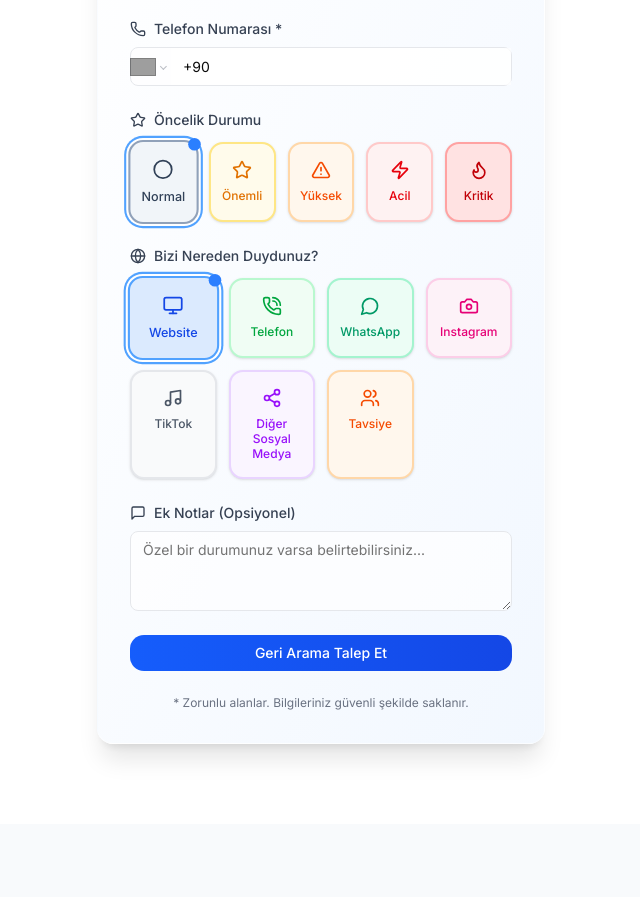
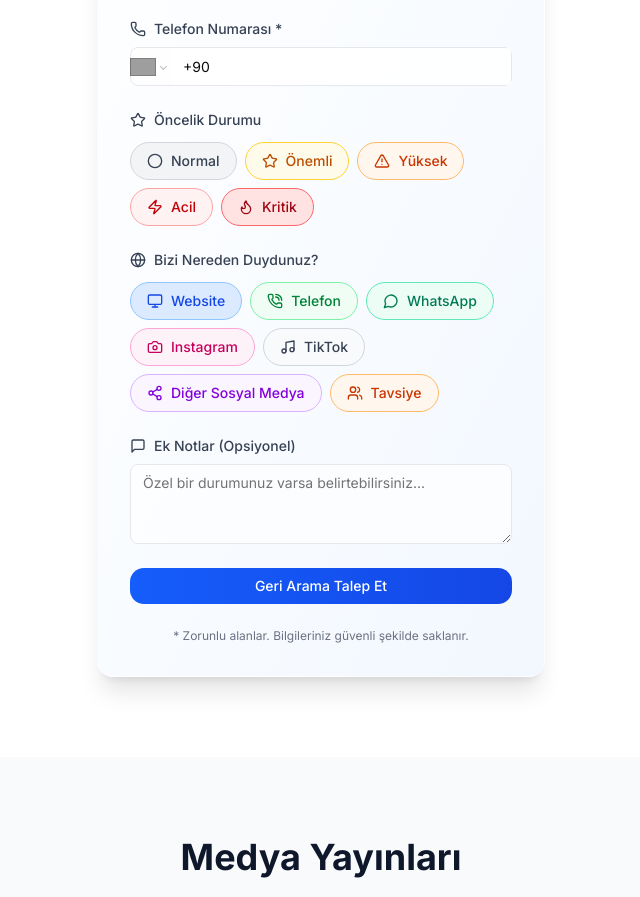
Before and after one commit to vassimdr/dr-sahin-durmus-website, a Next.js app: page / in a window 1280 px wide. Shown: the part 4200-5097 px from the top of the page, without its empty margins (319-959 px from the left). Built offline with nearby package versions, Linux system fonts and the light colour scheme; no server answers; grey boxes are pictures that could not be loaded.

Commit message:
Butonlari zarif pill tasarimina cevir - minimalist ve site tasarimina uygun

```diff
--- a/src/components/home/CallbackForm.tsx
+++ b/src/components/home/CallbackForm.tsx
@@ -37,53 +37,53 @@ interface CallbackFormProps {
   className?: string;
 }
 
-// Dinamik konfigürasyon - Daha zarif ikonlar ve renkler
+// Dinamik konfigürasyon - Zarif pill-shaped butonlar
 const PRIORITY_OPTIONS = [
   {
     value: 1,
     label: 'Normal',
     icon: Circle,
-    color: 'bg-slate-50 text-slate-600 border-slate-200 hover:bg-slate-100 hover:border-slate-300',
-    selectedColor: 'bg-slate-100 text-slate-700 border-slate-400 shadow-sm'
+    color: 'bg-gray-50 text-gray-600 border-gray-200',
+    selectedColor: 'bg-gray-100 text-gray-700 border-gray-300'
   },
   {
     value: 2,
     label: 'Önemli',
     icon: Star,
-    color: 'bg-amber-50 text-amber-600 border-amber-200 hover:bg-amber-100 hover:border-amber-300',
-    selectedColor: 'bg-amber-100 text-amber-700 border-amber-400 shadow-sm'
+    color: 'bg-amber-50 text-amber-600 border-amber-200',
+    selectedColor: 'bg-amber-100 text-amber-700 border-amber-300'
   },
   {
     value: 3,
     label: 'Yüksek',
     icon: AlertTriangle,
-    color: 'bg-orange-50 text-orange-600 border-orange-200 hover:bg-orange-100 hover:border-orange-300',
-    selectedColor: 'bg-orange-100 text-orange-700 border-orange-400 shadow-sm'
+    color: 'bg-orange-50 text-orange-600 border-orange-200',
+    selectedColor: 'bg-orange-100 text-orange-700 border-orange-300'
   },
   {
     value: 4,
     label: 'Acil',
     icon: Zap,
-    color: 'bg-red-50 text-red-600 border-red-200 hover:bg-red-100 hover:border-red-300',
-    selectedColor: 'bg-red-100 text-red-700 border-red-400 shadow-sm'
+    color: 'bg-red-50 text-red-600 border-red-200',
+    selectedColor: 'bg-red-100 text-red-700 border-red-300'
   },
   {
     value: 5,
     label: 'Kritik',
     icon: Flame,
-    color: 'bg-red-100 text-red-700 border-red-300 hover:bg-red-200 hover:border-red-400',
-    selectedColor: 'bg-red-200 text-red-800 border-red-500 shadow-md'
+    color: 'bg-red-100 text-red-700 border-red-300',
+    selectedColor: 'bg-red-200 text-red-800 border-red-400'
   }
 ];
 
 const SOURCE_OPTIONS = [
-  { value: 'website', label: 'Website', icon: Monitor, color: 'bg-blue-50 text-blue-600 border-blue-200 hover:bg-blue-100' },
-  { value: 'phone', label: 'Telefon', icon: PhoneCall, color: 'bg-green-50 text-green-600 border-green-200 hover:bg-green-100' },
-  { value: 'whatsapp', label: 'WhatsApp', icon: MessageCircle, color: 'bg-emerald-50 text-emerald-600 border-emerald-200 hover:bg-emerald-100' },
-  { value: 'instagram', label: 'Instagram', icon: Camera, color: 'bg-pink-50 text-pink-600 border-pink-200 hover:bg-pink-100' },
-  { value: 'tiktok', label: 'TikTok', icon: Music, color: 'bg-gray-50 text-gray-600 border-gray-200 hover:bg-gray-100' },
-  { value: 'social', label: 'Diğer Sosyal Medya', icon: Share2, color: 'bg-purple-50 text-purple-600 border-purple-200 hover:bg-purple-100' },
-  { value: 'referral', label: 'Tavsiye', icon: Users, color: 'bg-orange-50 text-orange-600 border-orange-200 hover:bg-orange-100' }
+  { value: 'website', label: 'Website', icon: Monitor, color: 'bg-blue-50 text-blue-600 border-blue-200', selectedColor: 'bg-blue-100 text-blue-700 border-blue-300' },
+  { value: 'phone', label: 'Telefon', icon: PhoneCall, color: 'bg-green-50 text-green-600 border-green-200', selectedColor: 'bg-green-100 text-green-700 border-green-300' },
+  { value: 'whatsapp', label: 'WhatsApp', icon: MessageCircle, color: 'bg-emerald-50 text-emerald-600 border-emerald-200', selectedColor: 'bg-emerald-100 text-emerald-700 border-emerald-300' },
+  { value: 'instagram', label: 'Instagram', icon: Camera, color: 'bg-pink-50 text-pink-600 border-pink-200', selectedColor: 'bg-pink-100 text-pink-700 border-pink-300' },
+  { value: 'tiktok', label: 'TikTok', icon: Music, color: 'bg-gray-50 text-gray-600 border-gray-200', selectedColor: 'bg-gray-100 text-gray-700 border-gray-300' },
+  { value: 'social', label: 'Diğer Sosyal Medya', icon: Share2, color: 'bg-purple-50 text-purple-600 border-purple-200', selectedColor: 'bg-purple-100 text-purple-700 border-purple-300' },
+  { value: 'referral', label: 'Tavsiye', icon: Users, color: 'bg-orange-50 text-orange-600 border-orange-200', selectedColor: 'bg-orange-100 text-orange-700 border-orange-300' }
 ];
 
 export default function CallbackForm({ className = '' }: CallbackFormProps) {
@@ -292,81 +292,63 @@ export default function CallbackForm({ className = '' }: CallbackFormProps) {
           </div>
         </div>
 
-        {/* Öncelik Durumu - Zarif Butonlar */}
+        {/* Öncelik Durumu - Zarif Pill Butonlar */}
         <div className="space-y-3">
           <Label className="text-sm font-medium text-gray-700 flex items-center gap-2">
             <Star className="w-4 h-4" />
             Öncelik Durumu
           </Label>
-          <div className="grid grid-cols-2 sm:grid-cols-3 lg:grid-cols-5 gap-3">
+          <div className="flex flex-wrap gap-2">
             {PRIORITY_OPTIONS.map((option) => {
               const IconComponent = option.icon;
               const isSelected = formData.priority === option.value;
 
               return (
-                <motion.button
+                <button
                   key={option.value}
                   type="button"
                   onClick={() => handleInputChange('priority', option.value)}
                   disabled={isSubmitting}
-                  whileHover={{ scale: 1.02 }}
-                  whileTap={{ scale: 0.98 }}
-                  className={`relative p-4 rounded-xl border-2 transition-all duration-300 flex flex-col items-center gap-2 text-sm font-medium min-h-[80px] ${
+                  className={`inline-flex items-center gap-2 px-4 py-2 rounded-full border text-sm font-medium transition-all duration-200 ${
                     isSelected
-                      ? `${option.selectedColor} ring-2 ring-blue-400 ring-offset-2 transform scale-105`
-                      : `${option.color} hover:transform hover:scale-102`
-                  } disabled:opacity-30 disabled:cursor-not-allowed disabled:transform-none shadow-sm hover:shadow-md`}
+                      ? option.selectedColor
+                      : `${option.color} hover:${option.selectedColor}`
+                  } disabled:opacity-50 disabled:cursor-not-allowed`}
                 >
-                  <IconComponent className="w-5 h-5" />
-                  <span className="text-xs leading-tight text-center">{option.label}</span>
-                  {isSelected && (
-                    <motion.div
-                      initial={{ scale: 0 }}
-                      animate={{ scale: 1 }}
-                      className="absolute -top-1 -right-1 w-3 h-3 bg-blue-500 rounded-full"
-                    />
-                  )}
-                </motion.button>
+                  <IconComponent className="w-4 h-4" />
+                  <span>{option.label}</span>
+                </button>
               );
             })}
           </div>
         </div>
 
-        {/* Bizi Nereden Duydunuz - Zarif Butonlar */}
+        {/* Bizi Nereden Duydunuz - Zarif Pill Butonlar */}
         <div className="space-y-3">
           <Label className="text-sm font-medium text-gray-700 flex items-center gap-2">
             <Globe className="w-4 h-4" />
             Bizi Nereden Duydunuz?
           </Label>
-          <div className="grid grid-cols-2 sm:grid-cols-3 lg:grid-cols-4 gap-3">
+          <div className="flex flex-wrap gap-2">
             {SOURCE_OPTIONS.map((option) => {
               const IconComponent = option.icon;
               const isSelected = formData.source === option.value;
 
               return (
-                <motion.button
+                <button
                   key={option.value}
                   type="button"
                   onClick={() => handleInputChange('source', option.value)}
                   disabled={isSubmitting}
-                  whileHover={{ scale: 1.02 }}
-                  whileTap={{ scale: 0.98 }}
-                  className={`relative p-4 rounded-xl border-2 transition-all duration-300 flex flex-col items-center gap-2 text-sm font-medium min-h-[80px] ${
+                  className={`inline-flex items-center gap-2 px-4 py-2 rounded-full border text-sm font-medium transition-all duration-200 ${
                     isSelected
-                      ? 'bg-blue-100 text-blue-700 border-blue-400 ring-2 ring-blue-400 ring-offset-2 shadow-md transform scale-105'
-                      : `${option.color} hover:transform hover:scale-102 hover:shadow-md`
-                  } disabled:opacity-30 disabled:cursor-not-allowed disabled:transform-none shadow-sm`}
+                      ? option.selectedColor
+                      : `${option.color} hover:${option.selectedColor}`
+                  } disabled:opacity-50 disabled:cursor-not-allowed`}
                 >
-                  <IconComponent className="w-5 h-5" />
-                  <span className="text-xs leading-tight text-center">{option.label}</span>
-                  {isSelected && (
-                    <motion.div
-                      initial={{ scale: 0 }}
-                      animate={{ scale: 1 }}
-                      className="absolute -top-1 -right-1 w-3 h-3 bg-blue-500 rounded-full"
-                    />
-                  )}
-                </motion.button>
+                  <IconComponent className="w-4 h-4" />
+                  <span>{option.label}</span>
+                </button>
               );
             })}
           </div>
```
